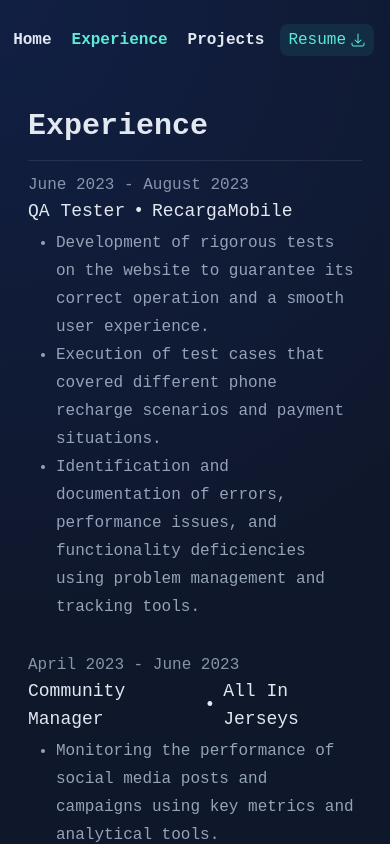
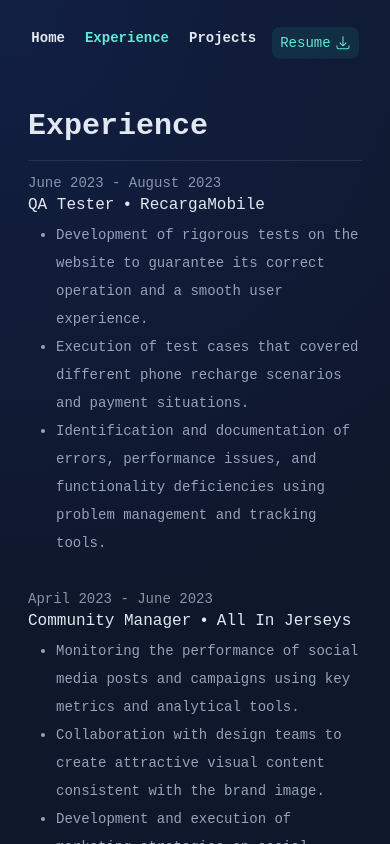
Before and after one commit to henryglez02/henryglez02.github.io, a Next.js app: page /experience in a window 390 px wide. Shown: the top 844 px of the page. Built offline with nearby package versions, Linux system fonts and the light colour scheme.

Commit message:
responsive first

```diff
--- a/app/(home)/experience/page.tsx
+++ b/app/(home)/experience/page.tsx
@@ -13,7 +13,7 @@ const Experience = () => {
         date={"June 2023 - August 2023"}
         position={"QA Tester"}
         tasks={
-          <ul className="list-disc leading-7 pl-7 text-base">
+          <ul className="list-disc leading-7 pl-7 text-sm">
             <li>
               Development of rigorous tests on the website to guarantee its
               correct operation and a smooth user experience.
@@ -36,7 +36,7 @@ const Experience = () => {
         date={"April 2023 - June 2023"}
         position={"Community Manager"}
         tasks={
-          <ul className="list-disc leading-7 pl-7 text-base">
+          <ul className="list-disc leading-7 pl-7 text-sm">
             <li>
               Monitoring the performance of social media posts and campaigns
               using key metrics and analytical tools.
--- a/app/(home)/page.tsx
+++ b/app/(home)/page.tsx
@@ -1,6 +1,5 @@
 import React from "react";
 import Image from "next/image";
-
 
 import me from "../../assets/images/avatar.jpg";
 
@@ -9,8 +8,8 @@ const HomePage = () => {
     <main className="flex flex-col animate-fade-in-y m-9 mt-6  lg:my-12 lg:w-full  ">
       <h1 className="font-bold  text-slate-200 text-5xl py-4">Hi!👋</h1>
 
-      <p className=" text-base mb-1 ">
-        <span className=" font-semibold text-slate-200 text-lg mr-2">
+      <p className=" text-sm mb-1 ">
+        <span className=" font-semibold text-slate-200 text-base mr-2">
           I'm Henry
         </span>
         and this is my profile...
@@ -77,7 +76,7 @@ const HomePage = () => {
           </a>
         </div>
       </div>
-      <section className="pt-4  text-base ">
+      <section className="pt-4  text-sm ">
         <p className="leading-8">
           I am passionate about{" "}
           <span className="font-semibold text-slate-200">
--- a/components/appbar/index.tsx
+++ b/components/appbar/index.tsx
@@ -9,8 +9,8 @@ const AppBar = () => {
   const pathname = usePathname();
 
   return (
-    <nav className="flex flex-row  mx-4 animate-fade-in-y item-center gap-4  lg:gap-1  m-7  mb-0  font-semibold text-base lg:flex-col lg:py-5 lg:px-10">
-      <ul className="flex  gap-5  text-slate-200 flex-row grow  lg:flex-col lg:py-5 lg:gap-y-3 ">
+    <nav className="flex w-full md:mx-4 justify-center animate-fade-in-y gap-4  item-center md:justify-end mt-7  mb-0  font-semibold text-sm lg:flex-col lg:py-5 lg:px-10 lg:w-auto md:text-base ">
+      <ul className="flex gap-5 text-slate-200 flex-row   lg:flex-col lg:py-5 lg:gap-y-3 ">
         <li>
           <Link
             className={`hover:animate-pulse  hover:text-teal-300 ${
--- a/components/experience-item.tsx
+++ b/components/experience-item.tsx
@@ -15,8 +15,8 @@ export const ExperienceItem: React.FC<ExperienceItemProps> = ({
 }) => {
   return (
     <div className="mb-8">
-      <p className=" opacity-90 text-base">{date}</p>
-      <div className="flex flex-row items-center gap-2 mb-1 text-lg text-slate-200 ">
+      <p className=" opacity-90 text-sm">{date}</p>
+      <div className="flex flex-row items-center gap-2 mb-1 text-base text-slate-200  ">
         <p className="">{position}</p>
         <p>•</p>
         <p className=""> {company}</p>
--- a/components/project-item.tsx
+++ b/components/project-item.tsx
@@ -20,7 +20,7 @@ export const ProjectItem: React.FC<ProjectItemProps> = ({
       <div className=" rounded-xl w-40 h-48 lg:h-44 ">{image}</div>
       <div className="w-1/2">
         <div className="flex  ">
-          <h3 className=" font-semibold text-slate-200 text-lg mb-1">{title}</h3>
+          <h3 className=" font-semibold text-slate-200 text-base mb-1">{title}</h3>
           <svg
             xmlns="http://www.w3.org/2000/svg"
             viewBox="0 0 24 24"
@@ -34,7 +34,7 @@ export const ProjectItem: React.FC<ProjectItemProps> = ({
             />
           </svg>
         </div>
-        <p className="opacity-80 text-base mb-1   ">{description}</p>
+        <p className="opacity-80 text-sm mb-1  ">{description}</p>
         {tasks}
       </div>
     </div>
```
